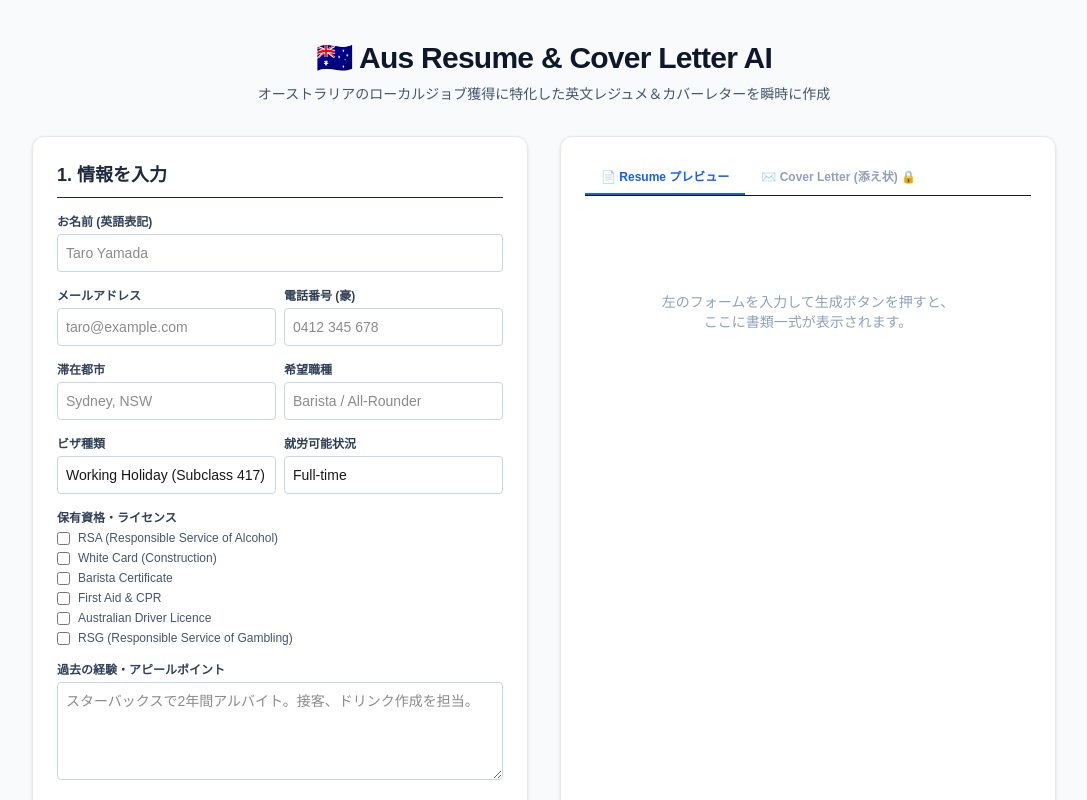
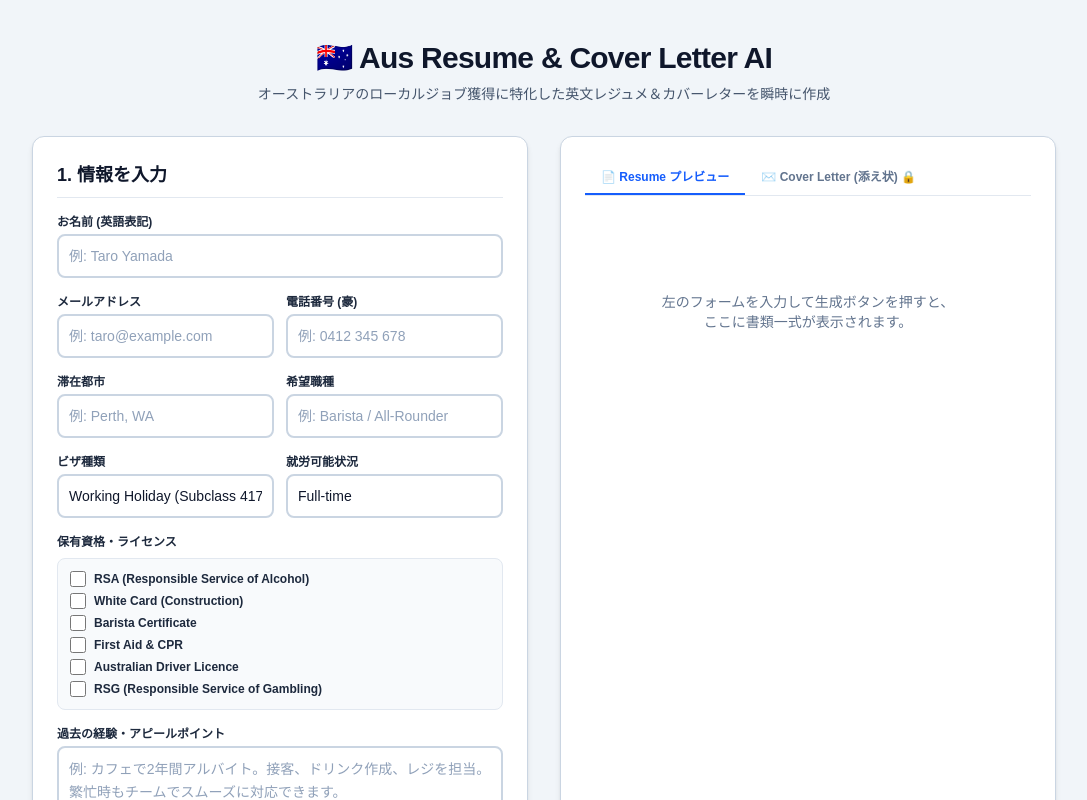
Before and after one commit to ryuo9198/aus-resume-builder, a Next.js app: page / in a window 1280 px wide. Shown: the top 800 px of the page, without its empty margins (96-1183 px from the left). Built offline with nearby package versions, Linux system fonts and the light colour scheme; what @react-pdf/renderer would draw is missing.

Commit message:
style: improve input visibility and contrast

```diff
--- a/app/page.tsx
+++ b/app/page.tsx
@@ -111,13 +111,13 @@ function ResumeBuilderContent() {
   };
 
   return (
-    <main className="min-h-screen bg-slate-50 py-10 px-4 sm:px-8">
+    <main className="min-h-screen bg-slate-100 py-10 px-4 sm:px-8">
       <div className="max-w-5xl mx-auto space-y-8">
         <div className="text-center space-y-2">
           <h1 className="text-3xl font-extrabold text-slate-900 tracking-tight">
             🇦🇺 Aus Resume & Cover Letter AI
           </h1>
-          <p className="text-sm text-slate-600">
+          <p className="text-sm font-medium text-slate-600">
             オーストラリアのローカルジョブ獲得に特化した英文レジュメ＆カバーレターを瞬時に作成
           </p>
           {isPaid && (
@@ -129,104 +129,104 @@ function ResumeBuilderContent() {
 
         <div className="grid grid-cols-1 md:grid-cols-2 gap-8">
           {/* 入力フォーム */}
-          <div className="bg-white p-6 rounded-xl shadow-sm border border-slate-200">
-            <h2 className="text-lg font-bold text-slate-800 mb-4 pb-2 border-b">
+          <div className="bg-white p-6 rounded-xl shadow-md border border-slate-300">
+            <h2 className="text-lg font-bold text-slate-900 mb-4 pb-2 border-b border-slate-200">
               1. 情報を入力
             </h2>
             <form onSubmit={handleGenerate} className="space-y-4">
               <div>
-                <label className="block text-xs font-semibold text-slate-700">お名前 (英語表記)</label>
+                <label className="block text-xs font-bold text-slate-800">お名前 (英語表記)</label>
                 <input
                   type="text"
                   required
-                  placeholder="Taro Yamada"
+                  placeholder="例: Taro Yamada"
                   value={formData.name}
                   onChange={(e) => setFormData({ ...formData, name: e.target.value })}
-                  className="mt-1 w-full p-2 border border-slate-300 rounded text-sm focus:ring-2 focus:ring-blue-500 outline-none"
+                  className="mt-1 w-full p-2.5 bg-white border-2 border-slate-300 rounded-lg text-sm text-slate-900 placeholder:text-slate-400 font-medium focus:border-blue-600 focus:ring-1 focus:ring-blue-600 outline-none"
                 />
               </div>
 
-              <div className="grid grid-cols-2 gap-2">
+              <div className="grid grid-cols-2 gap-3">
                 <div>
-                  <label className="block text-xs font-semibold text-slate-700">メールアドレス</label>
+                  <label className="block text-xs font-bold text-slate-800">メールアドレス</label>
                   <input
                     type="email"
                     required
-                    placeholder="taro@example.com"
+                    placeholder="例: taro@example.com"
                     value={formData.email}
                     onChange={(e) => setFormData({ ...formData, email: e.target.value })}
-                    className="mt-1 w-full p-2 border border-slate-300 rounded text-sm focus:ring-2 focus:ring-blue-500 outline-none"
+                    className="mt-1 w-full p-2.5 bg-white border-2 border-slate-300 rounded-lg text-sm text-slate-900 placeholder:text-slate-400 font-medium focus:border-blue-600 focus:ring-1 focus:ring-blue-600 outline-none"
                   />
                 </div>
                 <div>
-                  <label className="block text-xs font-semibold text-slate-700">電話番号 (豪)</label>
+                  <label className="block text-xs font-bold text-slate-800">電話番号 (豪)</label>
                   <input
                     type="text"
                     required
-                    placeholder="0412 345 678"
+                    placeholder="例: 0412 345 678"
                     value={formData.phone}
                     onChange={(e) => setFormData({ ...formData, phone: e.target.value })}
-                    className="mt-1 w-full p-2 border border-slate-300 rounded text-sm focus:ring-2 focus:ring-blue-500 outline-none"
+                    className="mt-1 w-full p-2.5 bg-white border-2 border-slate-300 rounded-lg text-sm text-slate-900 placeholder:text-slate-400 font-medium focus:border-blue-600 focus:ring-1 focus:ring-blue-600 outline-none"
                   />
                 </div>
               </div>
 
-              <div className="grid grid-cols-2 gap-2">
+              <div className="grid grid-cols-2 gap-3">
                 <div>
-                  <label className="block text-xs font-semibold text-slate-700">滞在都市</label>
+                  <label className="block text-xs font-bold text-slate-800">滞在都市</label>
                   <input
                     type="text"
                     required
-                    placeholder="Sydney, NSW"
+                    placeholder="例: Perth, WA"
                     value={formData.location}
                     onChange={(e) => setFormData({ ...formData, location: e.target.value })}
-                    className="mt-1 w-full p-2 border border-slate-300 rounded text-sm focus:ring-2 focus:ring-blue-500 outline-none"
+                    className="mt-1 w-full p-2.5 bg-white border-2 border-slate-300 rounded-lg text-sm text-slate-900 placeholder:text-slate-400 font-medium focus:border-blue-600 focus:ring-1 focus:ring-blue-600 outline-none"
                   />
                 </div>
                 <div>
-                  <label className="block text-xs font-semibold text-slate-700">希望職種</label>
+                  <label className="block text-xs font-bold text-slate-800">希望職種</label>
                   <input
                     type="text"
                     required
-                    placeholder="Barista / All-Rounder"
+                    placeholder="例: Barista / All-Rounder"
                     value={formData.targetJob}
                     onChange={(e) => setFormData({ ...formData, targetJob: e.target.value })}
-                    className="mt-1 w-full p-2 border border-slate-300 rounded text-sm focus:ring-2 focus:ring-blue-500 outline-none"
+                    className="mt-1 w-full p-2.5 bg-white border-2 border-slate-300 rounded-lg text-sm text-slate-900 placeholder:text-slate-400 font-medium focus:border-blue-600 focus:ring-1 focus:ring-blue-600 outline-none"
                   />
                 </div>
               </div>
 
-              <div className="grid grid-cols-2 gap-2">
+              <div className="grid grid-cols-2 gap-3">
                 <div>
-                  <label className="block text-xs font-semibold text-slate-700">ビザ種類</label>
+                  <label className="block text-xs font-bold text-slate-800">ビザ種類</label>
                   <input
                     type="text"
                     value={formData.visaType}
                     onChange={(e) => setFormData({ ...formData, visaType: e.target.value })}
-                    className="mt-1 w-full p-2 border border-slate-300 rounded text-sm outline-none"
+                    className="mt-1 w-full p-2.5 bg-white border-2 border-slate-300 rounded-lg text-sm text-slate-900 font-medium focus:border-blue-600 focus:ring-1 focus:ring-blue-600 outline-none"
                   />
                 </div>
                 <div>
-                  <label className="block text-xs font-semibold text-slate-700">就労可能状況</label>
+                  <label className="block text-xs font-bold text-slate-800">就労可能状況</label>
                   <input
                     type="text"
                     value={formData.availability}
                     onChange={(e) => setFormData({ ...formData, availability: e.target.value })}
-                    className="mt-1 w-full p-2 border border-slate-300 rounded text-sm outline-none"
+                    className="mt-1 w-full p-2.5 bg-white border-2 border-slate-300 rounded-lg text-sm text-slate-900 font-medium focus:border-blue-600 focus:ring-1 focus:ring-blue-600 outline-none"
                   />
                 </div>
               </div>
 
               <div>
-                <label className="block text-xs font-semibold text-slate-700 mb-1">保有資格・ライセンス</label>
-                <div className="grid grid-cols-1 gap-1">
+                <label className="block text-xs font-bold text-slate-800 mb-2">保有資格・ライセンス</label>
+                <div className="grid grid-cols-1 gap-1.5 bg-slate-50 p-3 rounded-lg border border-slate-200">
                   {certOptions.map((cert) => (
-                    <label key={cert} className="flex items-center space-x-2 text-xs text-slate-600">
+                    <label key={cert} className="flex items-center space-x-2 text-xs font-semibold text-slate-800 cursor-pointer">
                       <input
                         type="checkbox"
                         checked={formData.certifications.includes(cert)}
                         onChange={() => handleCheckboxChange(cert)}
-                        className="rounded text-blue-600"
+                        className="w-4 h-4 rounded text-blue-600 focus:ring-blue-500 border-slate-300"
                       />
                       <span>{cert}</span>
                     </label>
@@ -235,37 +235,37 @@ function ResumeBuilderContent() {
               </div>
 
               <div>
-                <label className="block text-xs font-semibold text-slate-700">過去の経験・アピールポイント</label>
+                <label className="block text-xs font-bold text-slate-800">過去の経験・アピールポイント</label>
                 <textarea
                   rows={4}
                   required
-                  placeholder="スターバックスで2年間アルバイト。接客、ドリンク作成を担当。"
+                  placeholder="例: カフェで2年間アルバイト。接客、ドリンク作成、レジを担当。繁忙時もチームでスムーズに対応できます。"
                   value={formData.rawExperience}
                   onChange={(e) => setFormData({ ...formData, rawExperience: e.target.value })}
-                  className="mt-1 w-full p-2 border border-slate-300 rounded text-sm focus:ring-2 focus:ring-blue-500 outline-none"
+                  className="mt-1 w-full p-2.5 bg-white border-2 border-slate-300 rounded-lg text-sm text-slate-900 placeholder:text-slate-400 font-medium focus:border-blue-600 focus:ring-1 focus:ring-blue-600 outline-none leading-relaxed"
                 />
               </div>
 
               <button
                 type="submit"
                 disabled={loading}
-                className="w-full py-3 bg-blue-600 hover:bg-blue-700 text-white font-bold rounded-lg transition disabled:opacity-50 text-sm shadow-md"
+                className="w-full py-3 bg-blue-600 hover:bg-blue-700 text-white font-extrabold rounded-lg transition disabled:opacity-50 text-sm shadow-md"
               >
-                {loading ? 'AIが生成中（約10秒）...' : '✨ 無料プレビューを生成'}
+                {loading ? 'AIが生成中（約5秒）...' : '✨ 無料プレビューを生成'}
               </button>
             </form>
           </div>
 
           {/* 生成結果＆決済・ダウンロードエリア */}
-          <div className="bg-white p-6 rounded-xl shadow-sm border border-slate-200 flex flex-col justify-between">
+          <div className="bg-white p-6 rounded-xl shadow-md border border-slate-300 flex flex-col justify-between">
             <div>
-              <div className="flex border-b mb-4">
+              <div className="flex border-b border-slate-200 mb-4">
                 <button
                   onClick={() => setActiveTab('resume')}
                   className={`py-2 px-4 text-xs font-bold border-b-2 transition ${
                     activeTab === 'resume'
                       ? 'border-blue-600 text-blue-600'
-                      : 'border-transparent text-slate-400 hover:text-slate-600'
+                      : 'border-transparent text-slate-500 hover:text-slate-800'
                   }`}
                 >
                   📄 Resume プレビュー
@@ -275,7 +275,7 @@ function ResumeBuilderContent() {
                   className={`py-2 px-4 text-xs font-bold border-b-2 transition ${
                     activeTab === 'coverLetter'
                       ? 'border-blue-600 text-blue-600'
-                      : 'border-transparent text-slate-400 hover:text-slate-600'
+                      : 'border-transparent text-slate-500 hover:text-slate-800'
                   }`}
                 >
                   ✉️ Cover Letter (添え状) {!isPaid && '🔒'}
@@ -283,37 +283,37 @@ function ResumeBuilderContent() {
               </div>
 
               {!resumeData ? (
-                <div className="text-center py-20 text-slate-400 text-sm">
+                <div className="text-center py-20 text-slate-500 font-medium text-sm">
                   左のフォームを入力して生成ボタンを押すと、<br />
                   ここに書類一式が表示されます。
                 </div>
               ) : activeTab === 'resume' ? (
-                <div className="space-y-4 max-h-[480px] overflow-y-auto pr-2 text-sm text-slate-700">
-                  <div className="bg-slate-50 p-3 rounded border">
-                    <p className="font-bold text-slate-900">{resumeData.personalInfo?.name}</p>
-                    <p className="text-xs text-slate-500">
+                <div className="space-y-4 max-h-[480px] overflow-y-auto pr-2 text-sm text-slate-800 font-medium">
+                  <div className="bg-slate-50 p-3 rounded-lg border border-slate-200">
+                    <p className="font-extrabold text-slate-900 text-base">{resumeData.personalInfo?.name}</p>
+                    <p className="text-xs text-slate-600 mt-0.5">
                       {resumeData.personalInfo?.location} | {resumeData.personalInfo?.phone} | {resumeData.personalInfo?.email}
                     </p>
-                    <p className="text-xs text-blue-600 font-semibold mt-1">Visa: {resumeData.personalInfo?.visa}</p>
+                    <p className="text-xs text-blue-700 font-bold mt-1">Visa: {resumeData.personalInfo?.visa}</p>
                   </div>
 
                   <div>
-                    <h3 className="font-bold text-xs uppercase text-slate-500 tracking-wider">Summary</h3>
-                    <p className="text-xs mt-1 bg-slate-50 p-2 rounded">{resumeData.summary}</p>
+                    <h3 className="font-extrabold text-xs uppercase text-slate-700 tracking-wider">Summary</h3>
+                    <p className="text-xs mt-1 bg-slate-50 p-2.5 rounded-lg border border-slate-200 leading-relaxed text-slate-900">{resumeData.summary}</p>
                   </div>
 
                   <div>
-                    <h3 className="font-bold text-xs uppercase text-slate-500 tracking-wider">Skills</h3>
-                    <p className="text-xs mt-1 bg-slate-50 p-2 rounded">{resumeData.skills?.join(' • ')}</p>
+                    <h3 className="font-extrabold text-xs uppercase text-slate-700 tracking-wider">Skills</h3>
+                    <p className="text-xs mt-1 bg-slate-50 p-2.5 rounded-lg border border-slate-200 text-slate-900 font-semibold">{resumeData.skills?.join(' • ')}</p>
                   </div>
 
                   <div>
-                    <h3 className="font-bold text-xs uppercase text-slate-500 tracking-wider">Experience</h3>
+                    <h3 className="font-extrabold text-xs uppercase text-slate-700 tracking-wider">Experience</h3>
                     {resumeData.experiences?.map((exp: any, i: number) => (
-                      <div key={i} className="mt-2 bg-slate-50 p-2 rounded text-xs">
-                        <p className="font-bold">{exp.role} - {exp.company}</p>
+                      <div key={i} className="mt-2 bg-slate-50 p-2.5 rounded-lg border border-slate-200 text-xs">
+                        <p className="font-bold text-slate-900">{exp.role} - {exp.company}</p>
                         <p className="text-slate-500 text-[10px] mb-1">{exp.duration}</p>
-                        <ul className="list-disc ml-4 space-y-0.5">
+                        <ul className="list-disc ml-4 space-y-1 text-slate-800">
                           {exp.bullets?.map((b: string, j: number) => (
                             <li key={j}>{b}</li>
                           ))}
@@ -325,12 +325,12 @@ function ResumeBuilderContent() {
               ) : (
                 <div className="space-y-3">
                   <div className="flex justify-between items-center">
-                    <span className="text-xs font-semibold text-slate-500">
+                    <span className="text-xs font-bold text-slate-600">
                       {isPaid ? 'メールや応募フォームに貼る用' : '🔒 アンロックすると全文コピー可能になります'}
                     </span>
                     <button
                       onClick={handleCopyCoverLetter}
-                      className="text-xs px-3 py-1 bg-slate-100 hover:bg-slate-200 text-slate-700 rounded border transition"
+                      className="text-xs font-bold px-3 py-1.5 bg-slate-100 hover:bg-slate-200 text-slate-800 rounded-lg border border-slate-300 transition"
                     >
                       {copied ? '✅ コピー完了！' : isPaid ? '📋 全文コピー' : '🔒 ロック中'}
                     </button>
@@ -340,7 +340,7 @@ function ResumeBuilderContent() {
                       readOnly
                       value={isPaid ? resumeData.coverLetter : resumeData.coverLetter?.slice(0, 150) + '\n\n... (アンロックして全文を表示)'}
                       rows={14}
-                      className={`w-full p-3 bg-slate-50 border rounded text-xs font-mono leading-relaxed text-slate-800 outline-none ${!isPaid ? 'blur-[1px]' : ''}`}
+                      className={`w-full p-3 bg-slate-50 border border-slate-300 rounded-lg text-xs font-mono leading-relaxed text-slate-900 outline-none ${!isPaid ? 'blur-[1px]' : ''}`}
                     />
                   </div>
                 </div>
@@ -349,12 +349,12 @@ function ResumeBuilderContent() {
 
             {/* ダウンロード / 決済ボタン */}
             {resumeData && isClient && (
-              <div className="mt-6 pt-4 border-t">
+              <div className="mt-6 pt-4 border-t border-slate-200">
                 {isPaid ? (
                   <PDFDownloadLink
                     document={<ResumePDF data={resumeData} />}
                     fileName={`${resumeData.personalInfo?.name || 'Resume'}_AUS.pdf`}
-                    className="block w-full text-center py-3 bg-emerald-600 hover:bg-emerald-700 text-white font-bold rounded-lg transition text-sm shadow-md"
+                    className="block w-full text-center py-3.5 bg-emerald-600 hover:bg-emerald-700 text-white font-extrabold rounded-lg transition text-sm shadow-md"
                   >
                     {({ loading }) => (loading ? 'PDF作成中...' : '📄 高画質 PDF をダウンロード')}
                   </PDFDownloadLink>
@@ -362,7 +362,7 @@ function ResumeBuilderContent() {
                   <button
                     onClick={handleCheckout}
                     disabled={paying}
-                    className="w-full py-3 bg-emerald-600 hover:bg-emerald-700 text-white font-bold rounded-lg transition text-sm shadow-md flex items-center justify-center space-x-2"
+                    className="w-full py-3.5 bg-emerald-600 hover:bg-emerald-700 text-white font-extrabold rounded-lg transition text-sm shadow-md flex items-center justify-center space-x-2"
                   >
                     <span>{paying ? '決済画面へ移動中...' : '🔓 PDF & カバーレターをアンロック ($4.99 AUD)'}</span>
                   </button>
```
